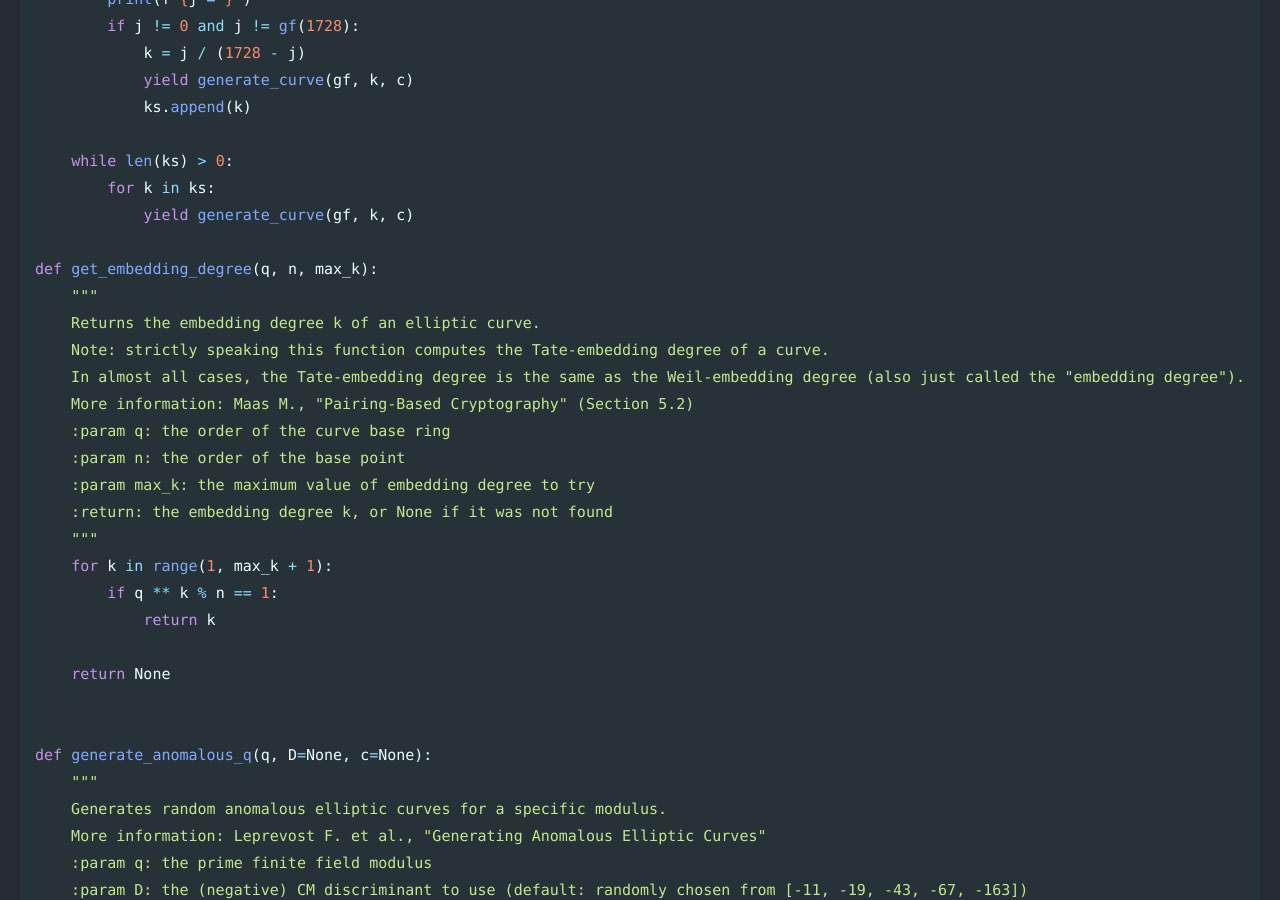
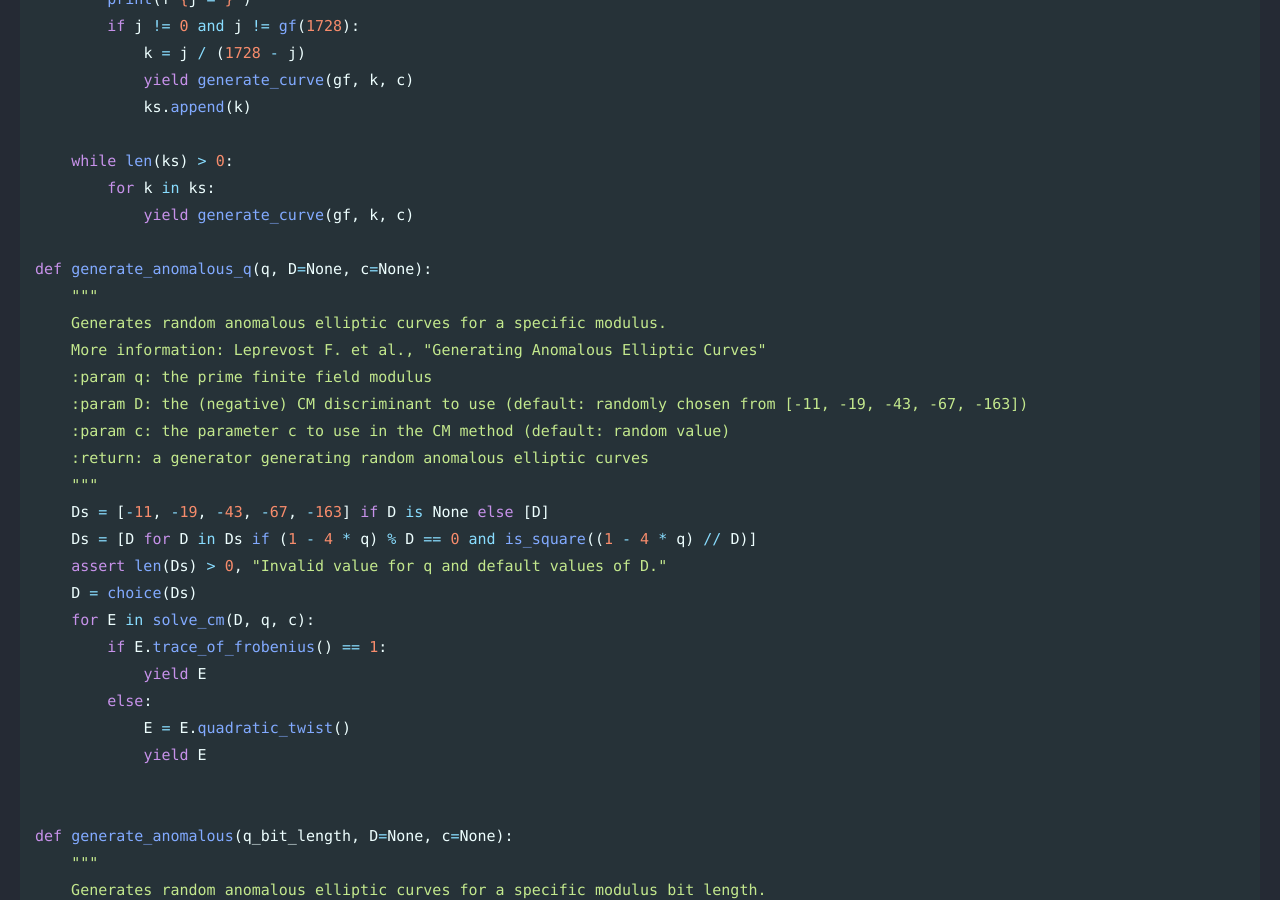
Before and after one commit to Connor-McCartney/Connor-McCartney.github.io, a Jekyll site: the page built from _pages/misc/ecc-gen.md, in a window 1280 px wide and 900 px high, scrolled down 1642 px. Built offline with Jekyll 4.4.1, drawn with Linux system fonts in a browser that asks for light colours; cached includes are drawn as plain includes.

Commit message:
Update ecc-gen.md

```diff
--- a/_pages/misc/ecc-gen.md
+++ b/_pages/misc/ecc-gen.md
@@ -66,24 +66,6 @@ def solve_cm(D, q, c=None):
     while len(ks) > 0:
         for k in ks:
             yield generate_curve(gf, k, c)
-
-def get_embedding_degree(q, n, max_k):
-    """
-    Returns the embedding degree k of an elliptic curve.
-    Note: strictly speaking this function computes the Tate-embedding degree of a curve.
-    In almost all cases, the Tate-embedding degree is the same as the Weil-embedding degree (also just called the "embedding degree").
-    More information: Maas M., "Pairing-Based Cryptography" (Section 5.2)
-    :param q: the order of the curve base ring
-    :param n: the order of the base point
-    :param max_k: the maximum value of embedding degree to try
-    :return: the embedding degree k, or None if it was not found
-    """
-    for k in range(1, max_k + 1):
-        if q ** k % n == 1:
-            return k
-
-    return None
-
 
 def generate_anomalous_q(q, D=None, c=None):
     """
```
